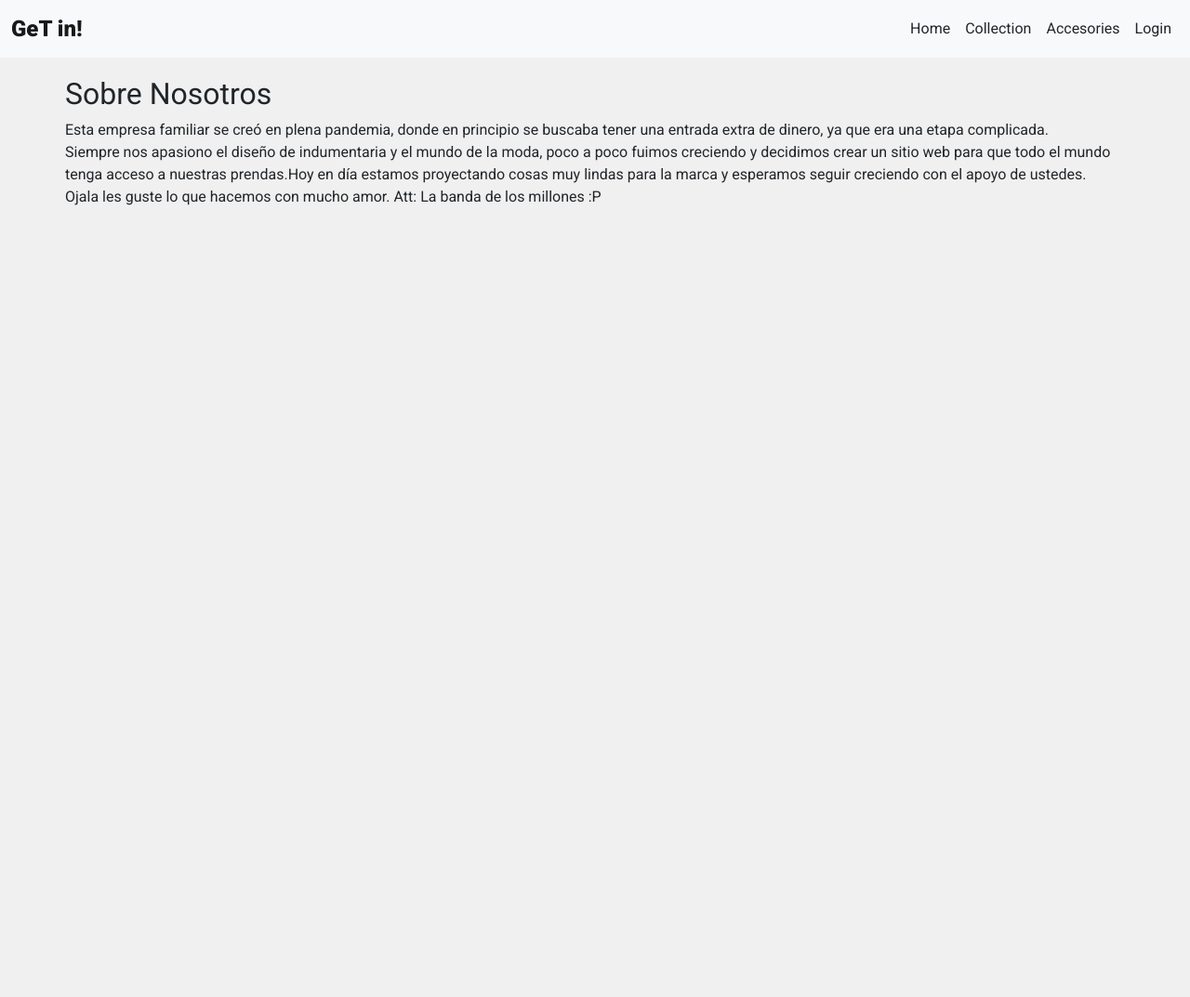
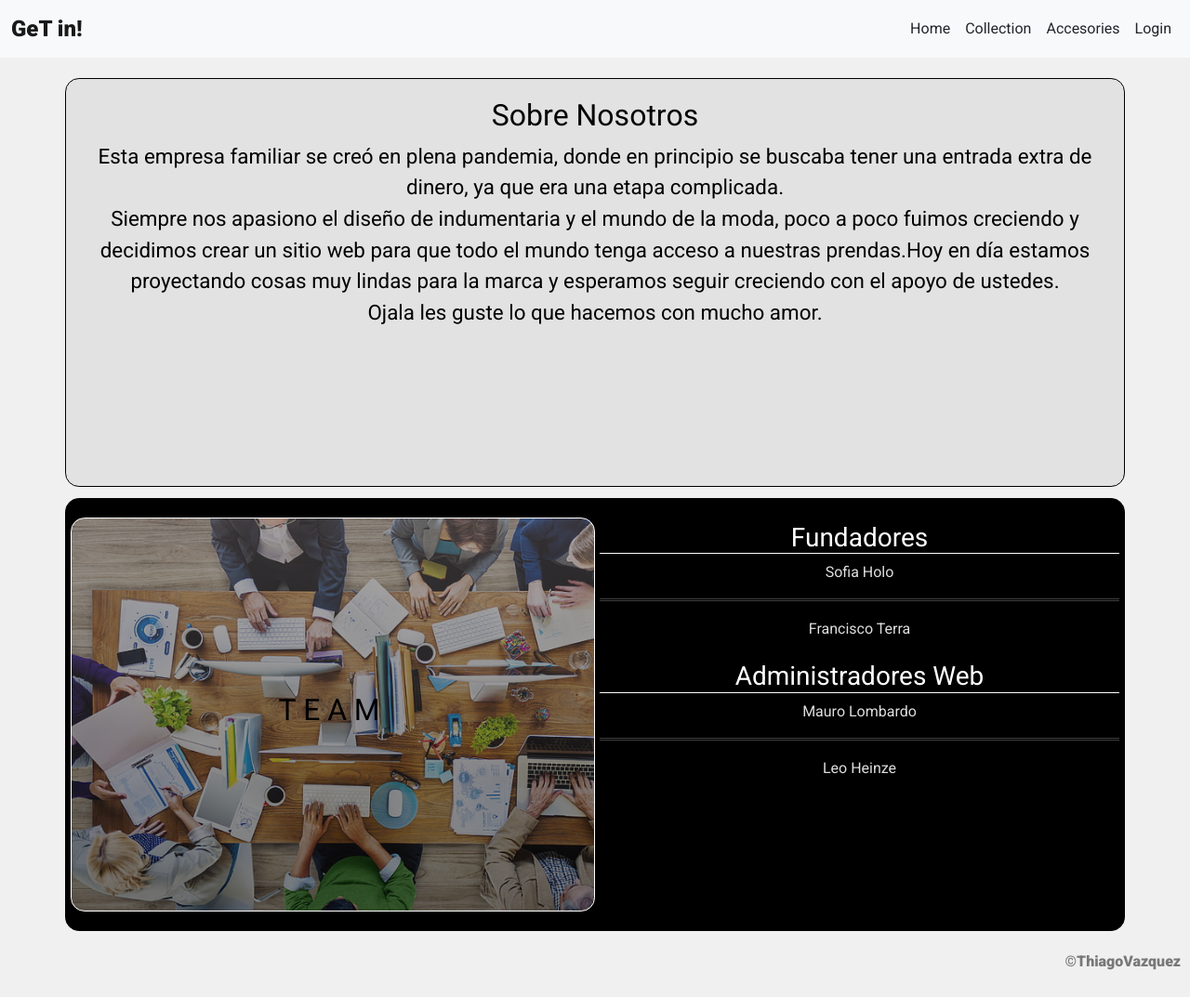
Before and after one commit to Thgovazz/ThiagoVazquez-Miproyecto, a plain HTML site: page section/nosotros.html in a window 1280 px wide. Shown: the whole page at 93% size. Before the commit the page ends 800 px from the top, so only its background shows below. Drawn offline with nearby package versions, Linux system fonts and the light colour scheme.

Commit message:
Detalles

```diff
--- a/css/style.css
+++ b/css/style.css
@@ -33,6 +33,7 @@ body{
 .container, .hero{
     overflow: hidden;
 }
+
 .container{
     width: 95%;
     margin: 0 auto;
@@ -180,12 +181,9 @@ footer{
         grid-area: questionsCard3;
     }
 
-    /*Collection*/
-
 }
 
-
-/*Collection contenedores*/
+/*Collection*/
 .gridContainer2{
     display: grid;
     grid-template-columns: 1fr;
@@ -272,6 +270,10 @@ footer{
 .cardDatos{
     border: 0.2em solid rgb(255, 144, 60, 0.51);
     margin: 0.312em;
+
+}
+.cardDatos:hover{
+    background-color: rgba(221, 184, 146);
 }
 
 .fontDatos{
@@ -303,12 +305,7 @@ footer{
     .titleDatos{
         font-size: 1.75em;
     }
-    .cardDatos p{
-        padding: 0.1em;
-
-    }
-
-}
+ }
 
 @media screen and (min-width:1200px){
     .articleCollection{
@@ -322,7 +319,6 @@ footer{
 
     }
     .cardDatos{
-        background-color: rgba(221, 184, 146);
         border: 0.125em solid rgba(255, 144, 60, 0.51);
     }
 
@@ -438,7 +434,134 @@ footer{
 }
 
 /* About */
+.gridContainer4{
+    display: grid;
+    grid-template-columns: 1fr;
+    grid-template-rows: repeat(4, max-content);
+    grid-template-areas:
+    "header"
+    "aboutUs"
+    "team"
+    "footer";
+    row-gap: 0.7em;
+}
 
+.aboutUs{
+    grid-area: aboutUs;
+    margin-top: 0.7em;
+    text-align: center;
+    border: 0.12em solid var(--very-black);
+    border-radius: 0.93em;
+    background-color: rgba(87, 87, 87, 0.09);
+
+}
+.aboutUs h2{
+    color: rgb(5, 4, 4);
+}
+
+.team{
+    grid-area: team;
+}
+.team{
+    display: grid;
+    grid-template-columns: 1fr 1fr;
+    grid-template-rows: repeat(2, max-content);
+    grid-template-areas: "textTeam textTeam" "cuadroTeam cuadroTeam";
+    text-align: center;
+    row-gap: 0.30em;
+}
+
+.textAbout1{
+    color: var(--very-black);
+}
+
+.textAbout2{
+    color: var(--very-black);
+    letter-spacing: 0.24em;
+}
+.textTeam{
+    grid-area: textTeam;
+    display: flex;
+    justify-content: center;
+    align-items: center;
+    background-image:linear-gradient(0,
+    rgba(0, 0, 0, 0.5), rgba(98, 91, 91, 0.5))
+    ,url(../img/nostros.jpg);
+    background-repeat: no-repeat;
+    background-size: cover;
+    height: 30vh;
+    border: 0.12em solid var(--very-black);
+    border-radius: 0.93em;
+}
+.cuadroTeam{
+    grid-area: cuadroTeam;
+}
+.fundadores, .administradores{
+    margin: 0.25em;
+    border: 0.12em solid var(--very-black);
+    border-radius: 0.93em;
+    text-align: center;
+}
+.fundadores h3, .administradores h3{
+    color: var(--very-black);
+    border-bottom: 0.06em solid var(--very-black);
+}
+
+.linea{
+    border: none;
+    border-top: 3px double rgb(0, 0, 0);
+    color: rgb(0, 0, 0);
+    overflow: visible;
+    text-align: center;
+    height: 5px;
+}
+
+/*mediaQ*/
+@media screen and (min-width:768px){
+    .team{
+        display: grid;
+        grid-template-columns: 1fr 1fr;
+        grid-template-rows: repeat(2, max-content);
+        grid-template-areas: "textTeam cuadroTeam" "textTeam cuadroTeam";
+        border: 0.06em solid var(--very-black);
+        background-color: var(--very-black);
+        border-radius: 0.93em;
+    }
+    .textTeam{
+        height: 53vh;
+        margin-left: 0.31em;
+        border: 0.07em solid rgb(255, 255, 255);
+    }
+    .textAbout1{
+        font-size: 1.1em;
+    }
+    .fundadores h3, .administradores h3{
+        color: rgb(118, 120, 122);
+    }
+    .textAbout{
+        color: rgb(222, 222, 222);
+    }
+    .fundadores h3, .administradores h3{
+        color: rgb(255, 255, 255);
+        border-bottom: 0.06em solid rgb(255, 255, 255);
+    }
+    .linea{
+        border: none;
+        border-top: 3px double rgb(255, 255, 255);
+        color: rgb(255, 250, 250);
+        height: 5px;
+    }
+
+}
+
+@media screen and (min-width:1200px){
+    .aboutUs{
+        height: 55vh;
+    }
+    .textAbout1{
+        font-size: 1.4em;
+    }
+}
 
 /*Login*/
 .containerGrid5{
--- a/section/nosotros.html
+++ b/section/nosotros.html
@@ -18,7 +18,7 @@
    <title>GeT in!</title>
 </head>
 <body>
-    <div class="containerGrid4">
+    <div class="gridContainer4">
       <header>
         <nav class="navbar navbar-expand-lg bg-light">
           <div class="container-fluid">
@@ -45,10 +45,33 @@
           </div>
         </nav>
       </header>
-      <section class="About container">
-      <h2>Sobre Nosotros</h2>
-      <p>Esta empresa familiar se creó en plena pandemia, donde en principio se buscaba tener una entrada extra de dinero, ya que era una etapa complicada.<br>Siempre nos apasiono el diseño de indumentaria y el mundo de la moda, poco a poco fuimos creciendo y decidimos crear un sitio web para que todo el mundo tenga acceso a nuestras prendas.Hoy en día estamos proyectando cosas muy lindas para la marca y esperamos seguir creciendo con el apoyo de ustedes.<br>Ojala les guste lo que hacemos con mucho amor. Att: La banda de los millones :P</p>
+
+      <section class="aboutUs container">
+       <h2>Sobre Nosotros</h2>
+       <p class="textAbout1">Esta empresa familiar se creó en plena pandemia, donde en principio se buscaba tener una entrada extra de dinero, ya que era una etapa complicada.<br>Siempre nos apasiono el diseño de indumentaria y el mundo de la moda, poco a poco fuimos creciendo y decidimos crear un sitio web para que todo el mundo tenga acceso a nuestras prendas.Hoy en día estamos proyectando cosas muy lindas para la marca y esperamos seguir creciendo con el apoyo de ustedes.<br>Ojala les guste lo que hacemos con mucho amor.</p>
       </section>
+
+      <section class="team container">
+        <div class="textTeam"><h2 class="textAbout2">TEAM</h2></div>
+        <div class="cuadroTeam">
+        <article class="fundadores">
+          <h3>Fundadores</h3>
+          <p class="textAbout textAbout3">Sofia Holo</p>
+          <hr class="linea">
+          <p class="textAbout">Francisco Terra</p>
+        </article>
+        <article class="administradores">
+          <div><h3>Administradores Web</h3></div>
+          <p class="textAbout">Mauro Lombardo</p>
+          <hr class="linea">
+          <p class="textAbout">Leo Heinze</p>
+        </article>
+        </div>
+      </section>
+
+      <footer>
+        <p class="footerText">&copy;ThiagoVazquez</p>
+      </footer>
 
     </div>
     <script src="https://cdn.jsdelivr.net/npm/bootstrap@5.2.0-beta1/dist/js/bootstrap.bundle.min.js" integrity="sha384-pprn3073KE6tl6bjs2QrFaJGz5/SUsLqktiwsUTF55Jfv3qYSDhgCecCxMW52nD2" crossorigin="anonymous"></script>
```
Also changed, not shown: section/collection.html (+3 -3 lines).
